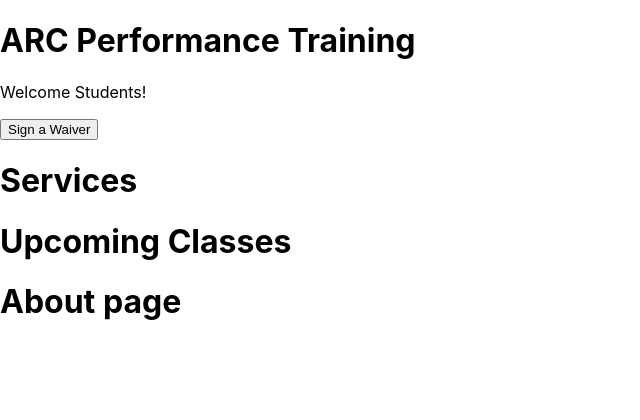
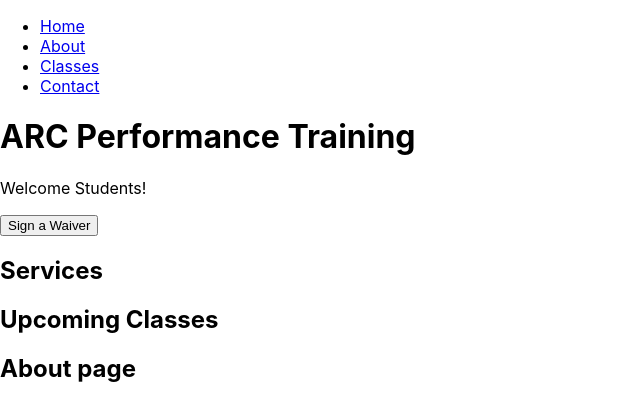
Before and after one commit to andrewdiaz20/Arc-Performance-Training, a React (Create React App) app in the folder my-app/: page / in a window 1280 px wide. Shown: the top 420 px of the page, without its empty margins (0-640 px from the left). Built offline with nearby package versions, Linux system fonts and the light colour scheme.

Commit message:
navbar and home page changes

```diff
--- a/my-app/package.json
+++ b/my-app/package.json
@@ -7,6 +7,7 @@
     "@testing-library/react": "^13.4.0",
     "@testing-library/user-event": "^13.5.0",
     "react": "^18.3.1",
+    "react-bootstrap": "^2.10.2",
     "react-dom": "^18.3.1",
     "react-router-dom": "^6.23.1",
     "react-scripts": "5.0.1",
--- a/my-app/src/App.js
+++ b/my-app/src/App.js
@@ -1,11 +1,12 @@
-import logo from './logo.svg';
 import { BrowserRouter as Router, Routes, Route, } from 'react-router-dom';
 import './App.css';
 import Home from './components/Home';
 import About from './components/About';
+import Classes from './components/Classes';
 import Footer from './components/Footer';
 import Header from './components/Header';
 import Nabar from './components/NavBar';
+import Navbar from './components/NavBar';
 
 function App() {
   return (
@@ -15,6 +16,7 @@ function App() {
           <Route>
             <Route path='/' element={<Home/>}/>
             <Route path = '/About' element={<About/>}/>
+            <Route path='/Classes'element={<Classes/>}></Route>
           </Route>
         </Routes>
       </Router>
--- a/my-app/src/components/Home.js
+++ b/my-app/src/components/Home.js
@@ -1,13 +1,18 @@
 import React from "react"
+import Navbar from "./NavBar";
 
-function Home(){
-    return(
+function Home() {
+    return (
+        <body>
             <main>
+                <Navbar />
                 <div>
                     <h1>ARC Performance Training</h1>
                     <p>Welcome Students!</p>
                     <button>Sign a Waiver</button>
                 </div>
+            </main>
+            <section>
                 <div>
                     <h1>Services</h1>
                 </div>
@@ -17,7 +22,8 @@ function Home(){
                 <div>
                     <h1>About page</h1>
                 </div>
-        </main>
+            </section>
+        </body>
     )
 }
 
--- a/my-app/src/components/NavBar.js
+++ b/my-app/src/components/NavBar.js
@@ -0,0 +1,25 @@
+import React from 'react';
+import { Link, useNavigate } from 'react-router-dom'
+
+function Navbar() {
+    return (
+            <nav>
+                <ul>
+                    <li>
+                        <a href="/">Home</a>
+                    </li>
+                    <li>
+                        <a href="/About">About</a>
+                    </li>
+                    <li>
+                        <a href="/Classes.js">Classes</a>
+                    </li>
+                    <li>
+                        <a href="/Contact">Contact</a>
+                    </li>
+                </ul>
+            </nav>
+    )
+}
+
+export default Navbar;
```
Also changed, not shown: my-app/src/components/Classes.js (added), my-app/src/index.js (line endings or trailing spaces), 2 other files (tests, documents, lock files or other folders). Lines whose indentation alone changed are shown as unchanged.
